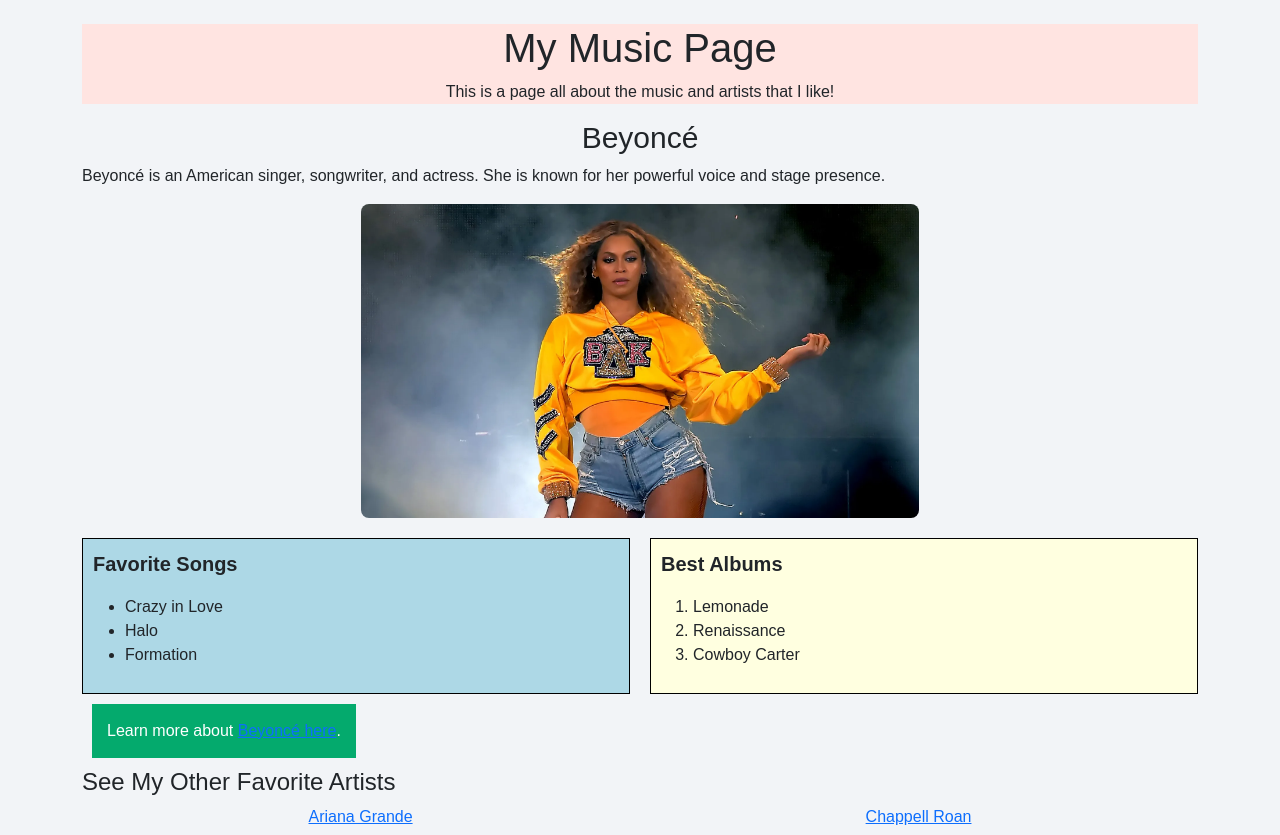
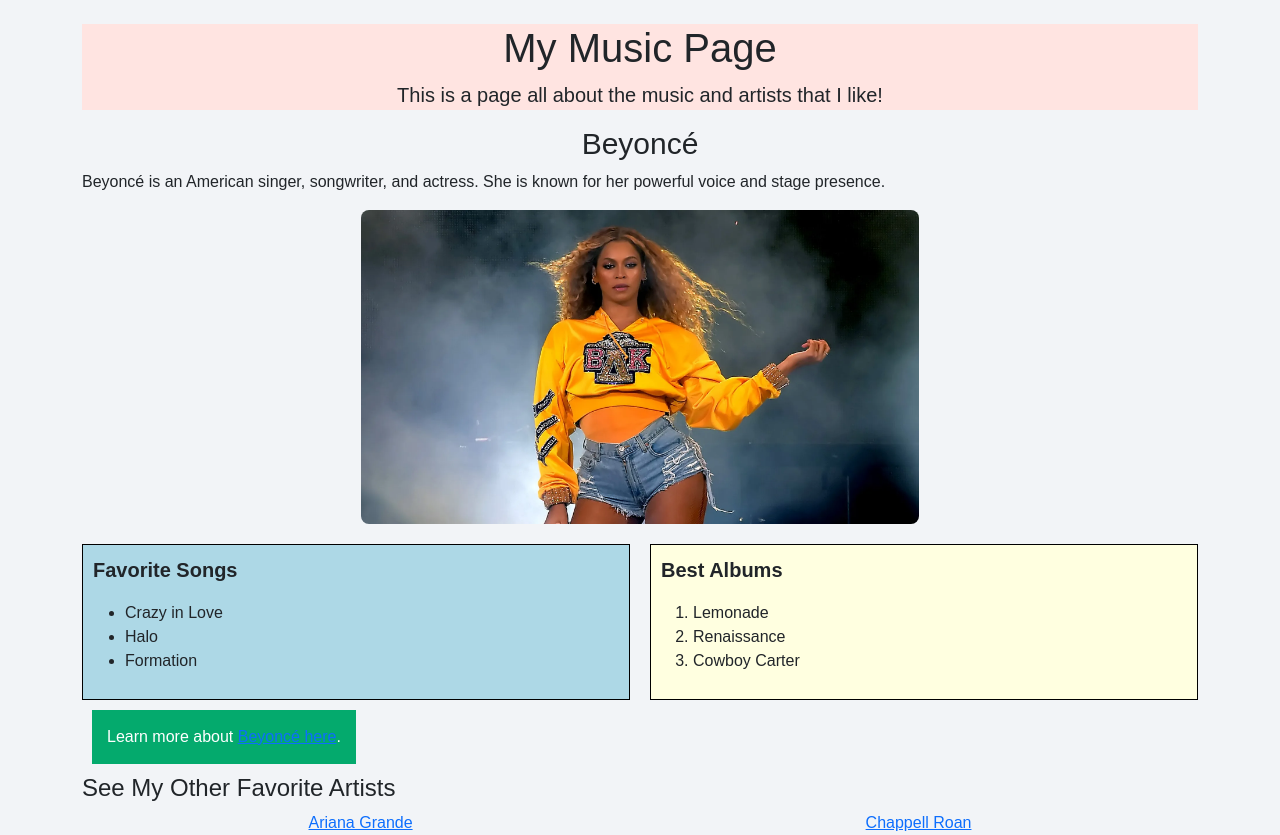
Before and after one commit to hannahchrisgower/html-css-music-page, a plain HTML site: page index.html in a window 1280 px wide. Drawn offline with nearby package versions, Linux system fonts and the light colour scheme.

Commit message:
bootstrap 2

```diff
--- a/index.html
+++ b/index.html
@@ -11,9 +11,9 @@
     </head>
     <body>
         <div class="container mt-4">
-            <header id = "main_page_header">
+            <header class="text-center mb4">
                 <h1>My Music Page</h1>
-                <p>This is a page all about the music and artists that I like!</p>
+                <p class="lead">This is a page all about the music and artists that I like!</p>
             </header>
             <main id = "page1_content">
                 <aritcle id = "beyonce">
```
